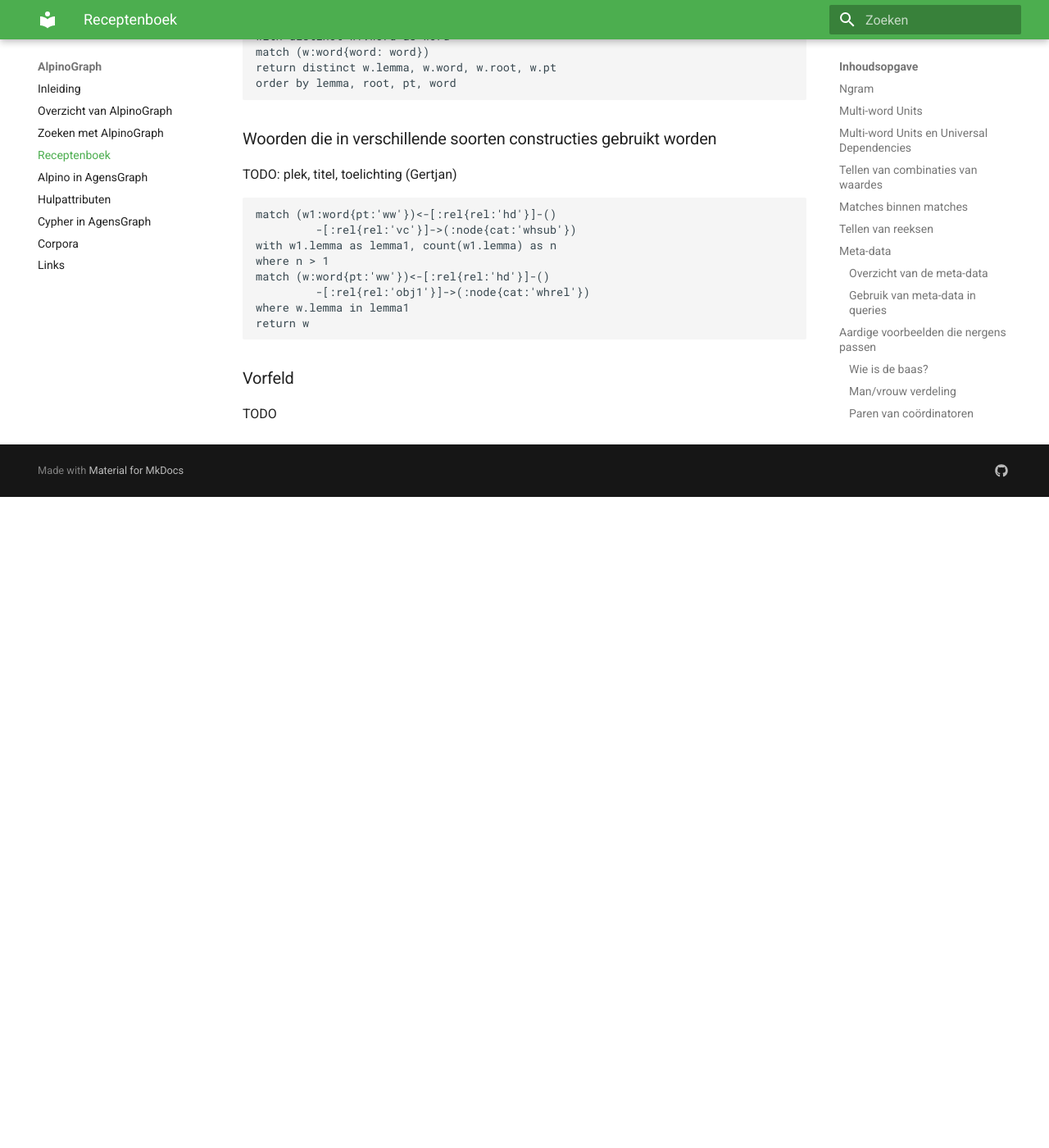
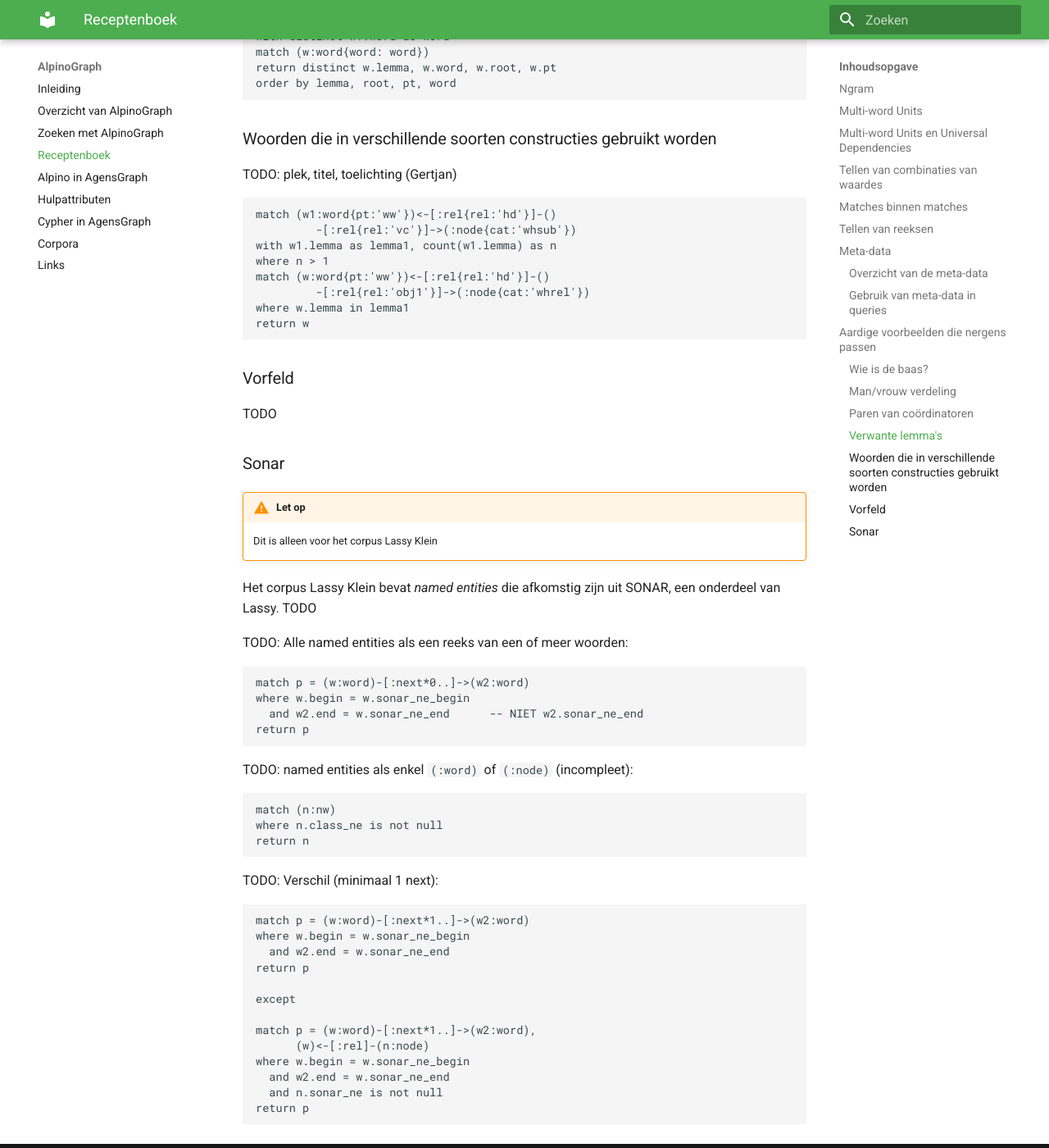
Before and after one commit to rug-compling/alpinograph-docs, an MkDocs documentation site: the page built from docs/recepten.md, in a window 1280 px wide and 1400 px high, scrolled down 7805 px. Shown: the whole window at 82% size. Built offline with MkDocs 1.6.1 and Material for MkDocs 9.7.7, drawn with Linux system fonts in a browser that asks for light colours; before the commit the page ends 8411 px from its top, so only the background shows below that.

Commit message:
Extra attributen voor Lassy Klein

````diff
--- a/docs/recepten.md
+++ b/docs/recepten.md
@@ -385,3 +385,45 @@ return w
 ### Vorfeld
 
 TODO
+
+### Sonar
+
+!!! warning "Let op"
+    Dit is alleen voor het corpus Lassy Klein
+
+Het corpus Lassy Klein bevat *named entities* die afkomstig zijn uit
+SONAR, een onderdeel van Lassy. TODO
+
+TODO: Alle named entities als een reeks van een of meer woorden:
+
+```text
+match p = (w:word)-[:next*0..]->(w2:word)
+where w.begin = w.sonar_ne_begin
+  and w2.end = w.sonar_ne_end      -- NIET w2.sonar_ne_end
+return p
+```
+TODO: named entities als enkel `(:word)` of `(:node)` (incompleet):
+
+```text
+match (n:nw)
+where n.class_ne is not null
+return n
+```
+
+TODO: Verschil (minimaal 1 next):
+
+```text
+match p = (w:word)-[:next*1..]->(w2:word)
+where w.begin = w.sonar_ne_begin
+  and w2.end = w.sonar_ne_end
+return p
+
+except
+
+match p = (w:word)-[:next*1..]->(w2:word),
+      (w)<-[:rel]-(n:node)
+where w.begin = w.sonar_ne_begin
+  and w2.end = w.sonar_ne_end
+  and n.sonar_ne is not null
+return p
+```
````
Also changed, not shown: docs/corpora.md (+8 -1 lines).
